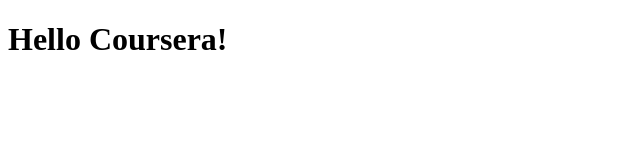
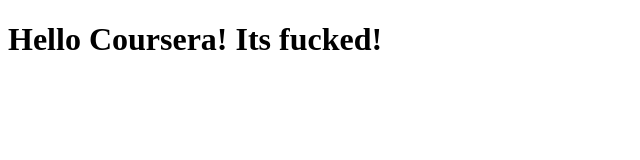
Before and after one commit to Iffeezyy/Module-1-test, a plain HTML site: page site/index.html in a window 1280 px wide. Shown: the whole page, without its empty margins (0-640 px from the left). Drawn offline with Linux system fonts and the light colour scheme.

Commit message:
Small addition :)

```diff
--- a/site/index.html
+++ b/site/index.html
@@ -6,6 +6,6 @@
 	<title>Hello Coursera!</title>
 </head>
 <body>
-<h1>Hello Coursera!</h1>
+<h1>Hello Coursera! Its fucked!</h1>
 </body>
 </html>
```
